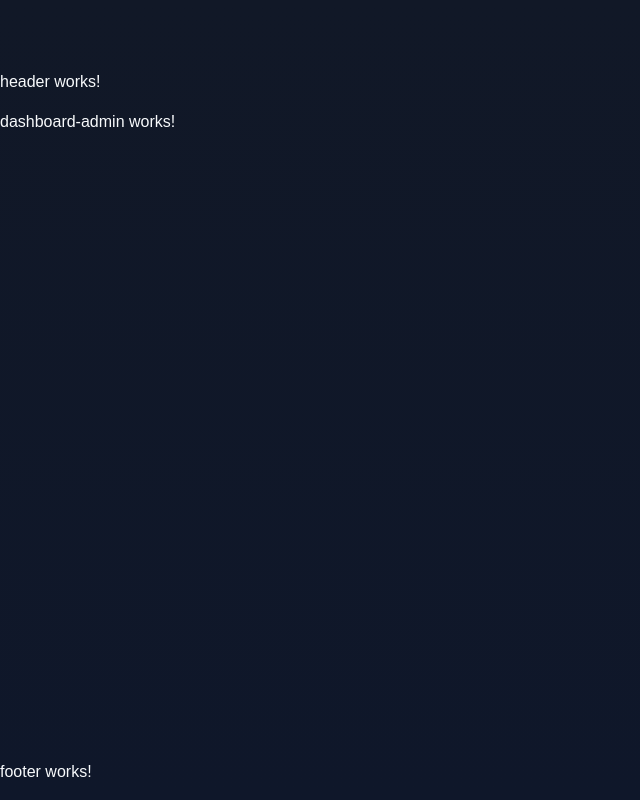
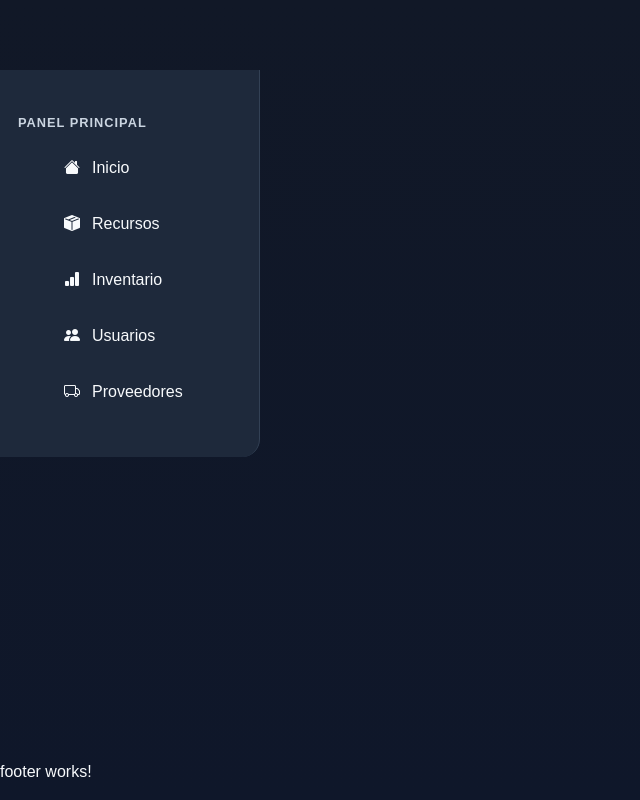
Before and after one commit to SinerTech/gestion-inventario-bomberos-malagueno, an Angular app in the folder frontend/: page /bomberos-malagueno/dashboard-admin in a window 1280 px wide. Shown: the whole page, without its empty margins (0-640 px from the left). Built offline with nearby package versions, Linux system fonts and the light colour scheme.

Commit message:
feat: se agrega dashboard central para administrador

```diff
--- a/frontend/src/app/pages/dashboard/dashboard-admin/dashboard-admin.html
+++ b/frontend/src/app/pages/dashboard/dashboard-admin/dashboard-admin.html
@@ -1 +1,42 @@
-<p>dashboard-admin works!</p>
+<div class="dashboard-admin">
+    <aside class="acceso_panel_admin">
+        <div class="opcion_panel_admin">
+            <span>Panel Principal</span>
+            <ul>
+                <li>
+                    <a routerLink="/bomberos-malagueno/dashboard-admin/inicio-dashboard" routerLinkActive="active" [routerLinkActiveOptions]="{exact: true}" ariaCurrentWhenActive="page">
+                        <i class="bi bi-house-fill"></i>
+                        Inicio
+                    </a>
+                </li>
+                <li>
+                    <a routerLink="/bomberos-malagueno/dashboard-admin/gestion-recurso" routerLinkActive="active" ariaCurrentWhenActive="page">
+                        <i class="bi bi-box-seam-fill"></i>
+                        Recursos
+                    </a>
+                </li>
+                <li>
+                    <a routerLink="/bomberos-malagueno/dashboard-admin/control-inventario" routerLinkActive="active" ariaCurrentWhenActive="page">
+                        <i class="bi bi-bar-chart-fill"></i>
+                        Inventario
+                    </a>
+                </li>
+                <li>
+                    <a routerLink="/bomberos-malagueno/dashboard-admin/gestion-usuario" routerLinkActive="active" ariaCurrentWhenActive="page">
+                        <i class="bi bi-people-fill"></i>
+                        Usuarios
+                    </a>
+                </li>
+                <li>
+                    <a routerLink="/bomberos-malagueno/dashboard-admin/gestion-proveedor" routerLinkActive="active" ariaCurrentWhenActive="page">
+                        <i class="bi bi-truck"></i>
+                        Proveedores
+                    </a>
+                </li>
+            </ul>
+        </div>
+    </aside>
+    <main class="panel_control_admin">
+        <router-outlet></router-outlet>
+    </main>
+</div>
--- a/frontend/src/app/pages/dashboard/dashboard-admin/dashboard-admin.ts
+++ b/frontend/src/app/pages/dashboard/dashboard-admin/dashboard-admin.ts
@@ -1,9 +1,10 @@
 import { Component } from '@angular/core';
+import { RouterLink, RouterLinkActive, RouterOutlet } from '@angular/router';
 
 @Component({
-  imports: [],
   selector: 'app-dashboard-admin',
+  imports: [RouterLink, RouterOutlet, RouterLinkActive],
+  templateUrl: './dashboard-admin.html',
   styleUrl: './dashboard-admin.css',
-  templateUrl: './dashboard-admin.html',
 })
 export class DashboardAdmin {}
```
